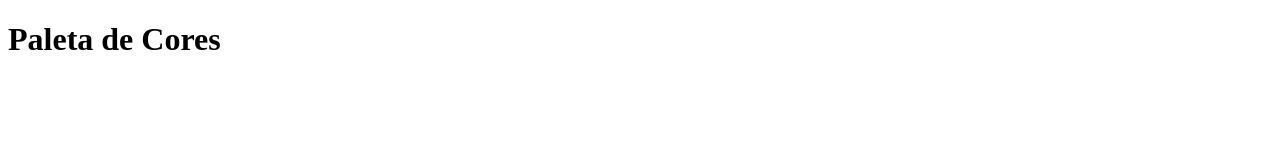
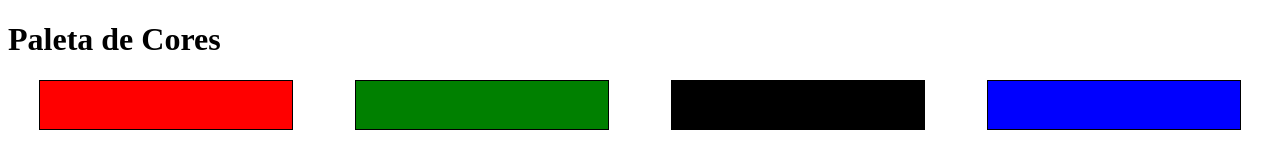
Before and after one commit to IagoPFerreira/pixels-art, a website: page index.html in a window 1280 px wide. Drawn offline with Linux system fonts and the light colour scheme.

Commit message:
Segundo Requisito

```diff
--- a/index.html
+++ b/index.html
@@ -4,9 +4,17 @@
   <meta charset="UTF-8">
   <meta http-equiv="X-UA-Compatible" content="IE=edge">
   <meta name="viewport" content="width=device-width, initial-scale=1.0">
+  <link rel="stylesheet" href="style.css">
   <title>Pixel Art</title>
+
 </head>
 <body>
   <h1 id="title">Paleta de Cores</h1>
+  <section id="color-palette">
+    <div id="red" class="color"></div>
+    <div id="green" class="color"></div>
+    <div id="black" class="color"></div>
+    <div id="blue" class="color"></div>
+  </section>
 </body>
 </html>
--- a/style.css
+++ b/style.css
@@ -0,0 +1,31 @@
+#color-palette {
+  height: 50px;
+  display: flex;
+  justify-content: space-around;
+}
+
+#red {
+  background-color: red;
+  border: 1px solid black;
+  height: auto;
+  width: 20%;
+}
+#green {
+  background-color: green;
+  border: 1px solid black;
+  height: auto;
+  width: 20%;
+}
+#black {
+  background-color: black;
+  border: 1px solid black;
+  height: auto;
+  width: 20%;
+}
+
+#blue {
+  background-color: blue;
+  border: 1px solid black;
+  height: auto;
+  width: 20%;
+}
```
